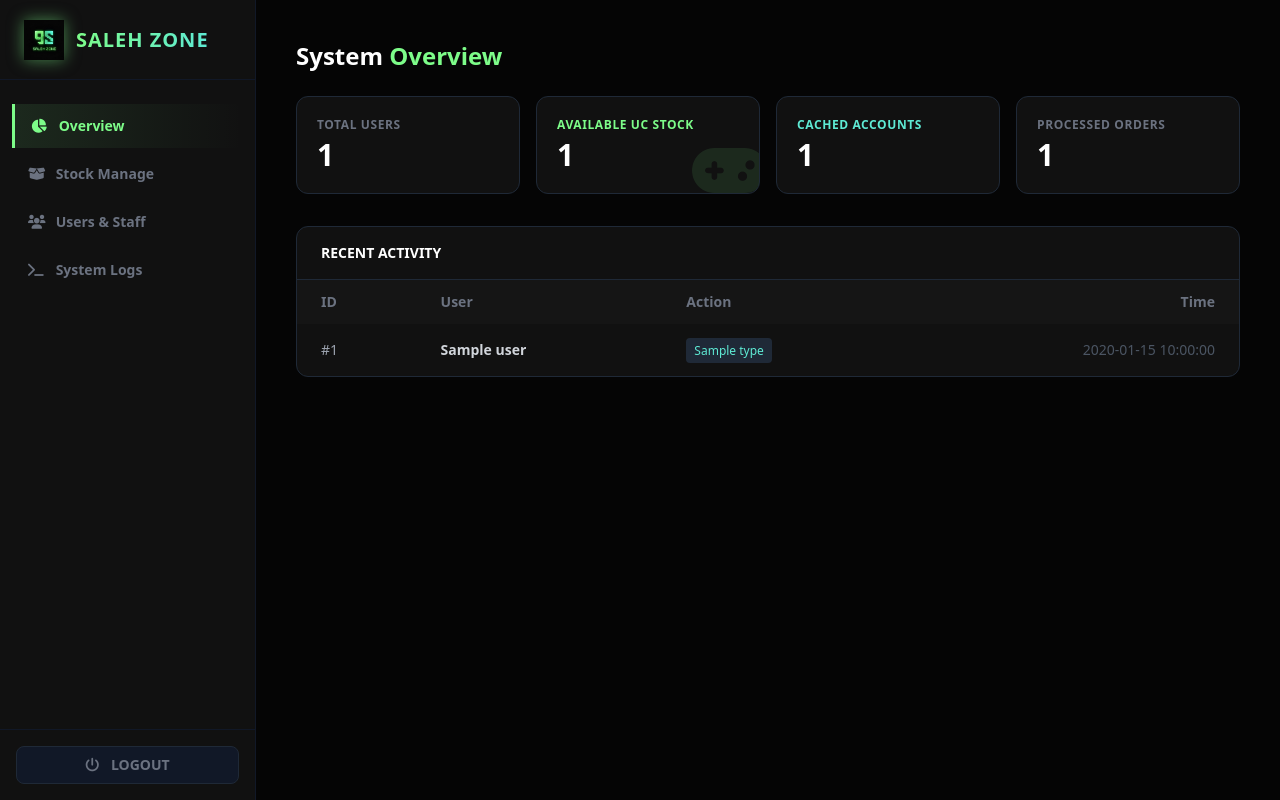
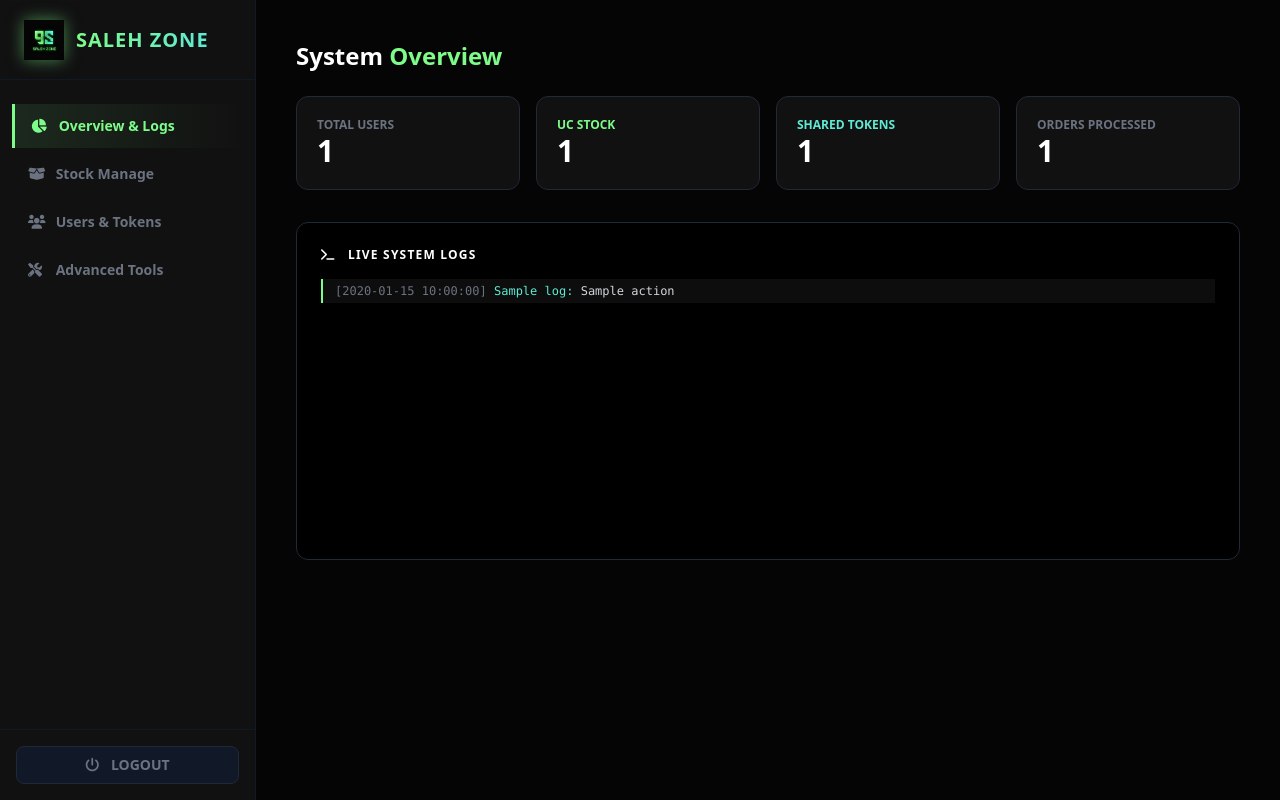
Before and after one commit to abosalehbot-ui/my-bot, a FastAPI app: template templates/index.html in a window 1280 px wide. Run offline with FastAPI, Linux system fonts and the light colour scheme; the template is opened without the code that fills it: most values are stand-ins (such as "Sample title", 1, 10 or a date in 2020); some libraries are stand-ins or nearby versions.

Commit message:
Update index.html

```diff
--- a/templates/index.html
+++ b/templates/index.html
@@ -3,20 +3,12 @@
 <head>
     <meta charset="UTF-8">
     <meta name="viewport" content="width=device-width, initial-scale=1.0">
-    <title>Dashboard - SalehZone</title>
+    <title>Saleh Zone - Admin</title>
     <script src="https://cdn.tailwindcss.com"></script>
     <link href="https://cdnjs.cloudflare.com/ajax/libs/font-awesome/6.0.0/css/all.min.css" rel="stylesheet">
-    <script>
-        tailwind.config = {
-            theme: { extend: { colors: { szgreen: '#7dfc89', szcyan: '#5eead4', darkbg: '#050505', panelbg: '#111' } } }
-        }
-    </script>
+    <script>tailwind.config={theme:{extend:{colors:{szgreen:'#7dfc89',szcyan:'#5eead4',darkbg:'#050505',panelbg:'#111'}}}}</script>
     <style>
-        /* شريط التمرير الأنيق */
-        ::-webkit-scrollbar { width: 6px; }
-        ::-webkit-scrollbar-track { background: #050505; }
-        ::-webkit-scrollbar-thumb { background: #333; border-radius: 10px; }
-        ::-webkit-scrollbar-thumb:hover { background: #7dfc89; }
+        ::-webkit-scrollbar { width: 6px; } ::-webkit-scrollbar-track { background: #050505; } ::-webkit-scrollbar-thumb { background: #333; border-radius: 10px; }
         .nav-active { background: linear-gradient(90deg, rgba(125,252,137,0.1) 0%, transparent 100%); border-left: 3px solid #7dfc89; color: #7dfc89; }
     </style>
 </head>
@@ -25,14 +17,14 @@
     <aside class="w-64 bg-panelbg border-r border-gray-900 flex flex-col justify-between hidden md:flex">
         <div>
             <div class="h-20 flex items-center px-6 border-b border-gray-900">
-                <img src="/static/logo.png" alt="9S" class="h-10 mr-3 drop-shadow-[0_0_8px_rgba(125,252,137,0.5)]" onerror="this.src='https://via.placeholder.com/40/050505/7dfc89?text=9S'">
+                <img src="/static/logo.png" alt="9S" class="h-10 mr-3 drop-shadow-[0_0_8px_rgba(125,252,137,0.5)]">
                 <span class="text-xl font-black tracking-wider text-transparent bg-clip-text bg-gradient-to-r from-szgreen to-szcyan">SALEH ZONE</span>
             </div>
             <nav class="mt-6 flex flex-col gap-1 px-3">
-                <button onclick="switchTab('overview')" id="btn-overview" class="nav-active text-left px-4 py-3 rounded-r-lg text-sm font-semibold hover:text-white transition"><i class="fas fa-chart-pie w-6"></i> Overview</button>
+                <button onclick="switchTab('overview')" id="btn-overview" class="nav-active text-left px-4 py-3 rounded-r-lg text-sm font-semibold hover:text-white transition"><i class="fas fa-chart-pie w-6"></i> Overview & Logs</button>
                 <button onclick="switchTab('stock')" id="btn-stock" class="text-gray-500 text-left px-4 py-3 rounded-r-lg text-sm font-semibold hover:text-white transition"><i class="fas fa-box-open w-6"></i> Stock Manage</button>
-                <button onclick="switchTab('users')" id="btn-users" class="text-gray-500 text-left px-4 py-3 rounded-r-lg text-sm font-semibold hover:text-white transition"><i class="fas fa-users w-6"></i> Users & Staff</button>
-                <button onclick="switchTab('logs')" id="btn-logs" class="text-gray-500 text-left px-4 py-3 rounded-r-lg text-sm font-semibold hover:text-white transition"><i class="fas fa-terminal w-6"></i> System Logs</button>
+                <button onclick="switchTab('users')" id="btn-users" class="text-gray-500 text-left px-4 py-3 rounded-r-lg text-sm font-semibold hover:text-white transition"><i class="fas fa-users w-6"></i> Users & Tokens</button>
+                <button onclick="switchTab('tools')" id="btn-tools" class="text-gray-500 text-left px-4 py-3 rounded-r-lg text-sm font-semibold hover:text-white transition"><i class="fas fa-tools w-6"></i> Advanced Tools</button>
             </nav>
         </div>
         <div class="p-4 border-t border-gray-900">
@@ -40,110 +32,73 @@
         </div>
     </aside>
 
-    <main class="flex-1 flex flex-col h-screen overflow-y-auto">
-        <header class="h-16 bg-panelbg border-b border-gray-900 flex items-center justify-between px-6 md:hidden">
-            <span class="text-lg font-black text-szgreen">SALEH ZONE</span>
-            <a href="/logout" class="text-gray-500"><i class="fas fa-power-off"></i></a>
-        </header>
-
-        <div class="p-6 md:p-10 w-full max-w-7xl mx-auto">
+    <main class="flex-1 flex flex-col h-screen overflow-y-auto p-6 md:p-10">
 
         <div id="tab-overview" class="tab-content block">
             <h2 class="text-2xl font-bold text-white mb-6">System <span class="text-szgreen">Overview</span></h2>
             <div class="grid grid-cols-2 lg:grid-cols-4 gap-4 mb-8">
-                    <div class="bg-panelbg border border-gray-800 p-5 rounded-xl"><div class="text-gray-500 text-xs font-bold mb-1 uppercase tracking-wider">Total Users</div><div class="text-3xl font-black text-white">{{ users_count }}</div></div>
-                    <div class="bg-panelbg border border-gray-800 p-5 rounded-xl relative overflow-hidden">
-                        <div class="text-szgreen text-xs font-bold mb-1 uppercase tracking-wider">Available UC Stock</div>
-                        <div class="text-3xl font-black text-white">{{ stock_count }}</div>
-                        <i class="fas fa-gamepad absolute -bottom-2 -right-2 text-6xl text-szgreen opacity-10"></i>
-                    </div>
-                    <div class="bg-panelbg border border-gray-800 p-5 rounded-xl"><div class="text-szcyan text-xs font-bold mb-1 uppercase tracking-wider">Cached Accounts</div><div class="text-3xl font-black text-white">{{ cached_count }}</div></div>
-                    <div class="bg-panelbg border border-gray-800 p-5 rounded-xl"><div class="text-gray-500 text-xs font-bold mb-1 uppercase tracking-wider">Processed Orders</div><div class="text-3xl font-black text-white">{{ orders_count }}</div></div>
+                <div class="bg-panelbg border border-gray-800 p-5 rounded-xl"><div class="text-gray-500 text-xs font-bold uppercase">Total Users</div><div class="text-3xl font-black text-white">{{ users_count }}</div></div>
+                <div class="bg-panelbg border border-gray-800 p-5 rounded-xl"><div class="text-szgreen text-xs font-bold uppercase">UC Stock</div><div class="text-3xl font-black text-white">{{ stock_count }}</div></div>
+                <div class="bg-panelbg border border-gray-800 p-5 rounded-xl"><div class="text-szcyan text-xs font-bold uppercase">Shared Tokens</div><div class="text-3xl font-black text-white">{{ shared_tokens_count }}</div></div>
+                <div class="bg-panelbg border border-gray-800 p-5 rounded-xl"><div class="text-gray-500 text-xs font-bold uppercase">Orders Processed</div><div class="text-3xl font-black text-white">{{ orders_count }}</div></div>
             </div>
 
-                <div class="bg-panelbg border border-gray-800 rounded-xl overflow-hidden">
-                    <div class="px-6 py-4 border-b border-gray-800"><h3 class="font-bold text-white uppercase text-sm">Recent Activity</h3></div>
-                    <table class="w-full text-left text-sm">
-                        <thead class="bg-[#151515] text-gray-500"><tr><th class="px-6 py-3">ID</th><th class="px-6 py-3">User</th><th class="px-6 py-3">Action</th><th class="px-6 py-3 text-right">Time</th></tr></thead>
-                        <tbody class="divide-y divide-gray-900">
-                            {% for order in recent_orders %}
-                            <tr class="hover:bg-gray-900/50">
-                                <td class="px-6 py-4 text-gray-400">#{{ order._id }}</td>
-                                <td class="px-6 py-4 font-bold text-gray-300">{{ order.user }}</td>
-                                <td class="px-6 py-4"><span class="px-2 py-1 rounded text-xs bg-gray-800 text-szcyan">{{ order.type }}</span></td>
-                                <td class="px-6 py-4 text-right text-gray-600">{{ order.date }}</td>
-                            </tr>
-                            {% endfor %}
-                        </tbody>
-                    </table>
+            <div class="bg-black border border-gray-800 rounded-xl p-6 relative overflow-hidden">
+                <h3 class="text-white font-bold mb-4 uppercase text-xs tracking-widest text-szcyan"><i class="fas fa-terminal mr-2"></i> Live System Logs</h3>
+                <div class="h-64 overflow-y-auto font-mono text-xs space-y-2 pb-10">
+                    {% for log in logs %}
+                    <div class="border-l-2 border-szgreen pl-3 py-1 bg-white/5">
+                        <span class="text-gray-500">[{{ log.time }}]</span> <span class="text-szcyan">{{ log.name }}:</span> <span class="text-gray-300">{{ log.action }}</span>
                     </div>
-            </div>
-
-            <div id="tab-stock" class="tab-content hidden">
-                <h2 class="text-2xl font-bold text-white mb-6">Stock <span class="text-szcyan">Management</span></h2>
-
-                <div class="grid grid-cols-3 lg:grid-cols-6 gap-3 mb-8">
-                    {% for cat, count in stock_details.items() %}
-                    <div class="bg-panelbg border border-gray-800 p-4 rounded-xl text-center">
-                        <div class="text-xl font-black text-white mb-1">{{ cat }}</div>
-                        <div class="text-xs text-gray-500 uppercase">UC Count: <span class="text-szgreen">{{ count }}</span></div>
-                    </div>
+                    {% else %}
+                    <p class="text-gray-500">Waiting for system activity...</p>
                     {% endfor %}
                 </div>
-
-                <div class="bg-panelbg border border-gray-800 rounded-xl p-6 max-w-2xl">
-                    <h3 class="font-bold text-white mb-4"><i class="fas fa-plus-circle text-szgreen mr-2"></i>Add New Stock</h3>
-                    <form action="/api/add_stock" method="POST">
-                        <div class="grid grid-cols-2 gap-4 mb-4">
-                            <div>
-                                <label class="block text-gray-500 text-xs mb-2 uppercase">Select Category</label>
-                                <select name="category" class="w-full bg-[#0a0a0a] border border-gray-800 text-white p-3 rounded-lg focus:outline-none focus:border-szcyan">
-                                    <option value="60">60 UC</option><option value="325">325 UC</option>
-                                    <option value="660">660 UC</option><option value="1800">1800 UC</option>
-                                    <option value="3850">3850 UC</option><option value="8100">8100 UC</option>
-                                </select>
-                            </div>
-                        </div>
-                        <div class="mb-4">
-                            <label class="block text-gray-500 text-xs mb-2 uppercase">Paste Codes (One per line)</label>
-                            <textarea name="codes" rows="5" class="w-full bg-[#0a0a0a] border border-gray-800 text-white p-3 rounded-lg focus:outline-none focus:border-szcyan font-mono text-sm" placeholder="code1\ncode2..." required></textarea>
-                        </div>
-                        <button type="submit" class="bg-szgreen text-black font-bold py-2 px-6 rounded-lg hover:bg-white transition"><i class="fas fa-upload mr-2"></i> Upload Stock</button>
-                    </form>
             </div>
         </div>
 
         <div id="tab-users" class="tab-content hidden">
-                <div class="flex justify-between items-center mb-6">
-                    <h2 class="text-2xl font-bold text-white">Manage <span class="text-szgreen">Users</span></h2>
+            <h2 class="text-2xl font-bold text-white mb-6">Users & <span class="text-szcyan">Tokens Pool</span></h2>
+
+            <div class="grid grid-cols-1 lg:grid-cols-3 gap-6 mb-8">
+                <div class="bg-panelbg border border-gray-800 p-6 rounded-xl lg:col-span-1">
+                    <div class="flex justify-between items-center mb-4">
+                        <h3 class="font-bold text-white uppercase text-sm text-szcyan"><i class="fas fa-users mr-2"></i> Shared Tokens</h3>
+                        <form action="/api/clear_shared_tokens" method="POST"><button class="text-red-500 text-xs"><i class="fas fa-trash"></i> Clear</button></form>
                     </div>
-
-                <div class="grid grid-cols-1 lg:grid-cols-3 gap-6">
-                    <div class="bg-panelbg border border-gray-800 rounded-xl p-6 lg:col-span-1 h-fit">
-                        <h3 class="font-bold text-white mb-4">Add New User</h3>
-                        <form action="/api/add_user" method="POST">
-                            <input type="number" name="user_id" placeholder="Telegram ID" required class="w-full bg-[#0a0a0a] border border-gray-800 text-white p-3 rounded-lg mb-3">
-                            <input type="text" name="name" placeholder="Name" required class="w-full bg-[#0a0a0a] border border-gray-800 text-white p-3 rounded-lg mb-3">
-                            <select name="role" class="w-full bg-[#0a0a0a] border border-gray-800 text-white p-3 rounded-lg mb-4">
-                                <option value="user">Regular User</option>
-                                <option value="employee">Employee / Staff</option>
-                            </select>
-                            <button type="submit" class="w-full bg-szcyan text-black font-bold py-3 rounded-lg hover:bg-white transition">Create User</button>
+                    <p class="text-xs text-gray-500 mb-4">Available for Employees automatically when personal tokens run out. (Count: {{ shared_tokens_count }})</p>
+                    <form action="/api/add_shared_tokens" method="POST">
+                        <textarea name="tokens" rows="4" class="w-full bg-[#0a0a0a] border border-gray-800 text-white p-3 rounded-lg mb-3 text-xs font-mono" placeholder="Paste shared tokens..."></textarea>
+                        <button class="w-full bg-szcyan text-black font-bold py-2 rounded-lg">Add to Shared Pool</button>
                     </form>
                 </div>
 
                 <div class="bg-panelbg border border-gray-800 rounded-xl overflow-hidden lg:col-span-2">
+                    <div class="px-6 py-4 border-b border-gray-800"><h3 class="font-bold text-white uppercase text-sm">User Personal Tokens</h3></div>
+                    <div class="overflow-x-auto h-80 overflow-y-auto">
                         <table class="w-full text-left text-sm">
-                            <thead class="bg-[#151515] text-gray-500"><tr><th class="px-6 py-3">ID</th><th class="px-6 py-3">Name</th><th class="px-6 py-3">Role</th><th class="px-6 py-3">Tokens</th></tr></thead>
+                            <thead class="bg-[#151515] text-gray-500 sticky top-0"><tr><th class="px-4 py-3">ID / Name</th><th class="px-4 py-3">Role</th><th class="px-4 py-3">Add Tokens</th></tr></thead>
                             <tbody class="divide-y divide-gray-900">
                                 {% for u in all_users %}
                                 <tr class="hover:bg-gray-900/50">
-                                    <td class="px-6 py-4 text-gray-400 font-mono">{{ u._id }}</td>
-                                    <td class="px-6 py-4 font-bold text-white">{{ u.name }}</td>
-                                    <td class="px-6 py-4">
-                                        <span class="px-2 py-1 rounded text-xs {% if u.role == 'admin' %}bg-red-900 text-red-300{% elif u.role == 'employee' %}bg-szcyan/20 text-szcyan{% else %}bg-gray-800 text-gray-400{% endif %} uppercase tracking-wider">{{ u.role }}</span>
+                                    <td class="px-4 py-3">
+                                        <div class="font-bold text-white">{{ u.name }}</div>
+                                        <div class="text-xs text-gray-500">{{ u._id }} | Tokens: {{ u.tokens|length }}</div>
                                     </td>
-                                    <td class="px-6 py-4 text-gray-500"><i class="fas fa-key mr-1"></i> {{ u.tokens|length }}</td>
+                                    <td class="px-4 py-3">
+                                        <form action="/api/user_action" method="POST">
+                                            <input type="hidden" name="user_id" value="{{ u._id }}">
+                                            <input type="hidden" name="action" value="toggle_role">
+                                            <button class="px-2 py-1 rounded text-xs {% if u.role == 'admin' %}bg-red-900 text-red-300{% elif u.role == 'employee' %}bg-szcyan/20 text-szcyan{% else %}bg-gray-800 text-gray-400{% endif %} hover:opacity-75">{{ u.role }}</button>
+                                        </form>
+                                    </td>
+                                    <td class="px-4 py-3">
+                                        <form action="/api/add_user_tokens" method="POST" class="flex gap-2">
+                                            <input type="hidden" name="user_id" value="{{ u._id }}">
+                                            <input type="text" name="tokens" placeholder="Token..." required class="w-full bg-black border border-gray-700 text-white px-2 py-1 rounded text-xs focus:border-szgreen outline-none">
+                                            <button class="bg-gray-800 text-white px-3 py-1 rounded hover:bg-szgreen hover:text-black transition">+</button>
+                                        </form>
+                                    </td>
                                 </tr>
                                 {% endfor %}
                             </tbody>
@@ -151,32 +106,79 @@
                     </div>
                 </div>
             </div>
+        </div>
 
-            <div id="tab-logs" class="tab-content hidden">
-                <h2 class="text-2xl font-bold text-white mb-6">System <span class="text-gray-400">Logs</span></h2>
-                <div class="bg-black border border-gray-800 rounded-xl p-6 font-mono text-sm text-szgreen h-[500px] overflow-y-auto">
-                    <p class="text-gray-500">-- Logs functionality will be fully connected here --</p>
-                    <p>> System running smoothly...</p>
-                    <p>> Connected to MongoDB securely.</p>
+        <div id="tab-tools" class="tab-content hidden">
+            <h2 class="text-2xl font-bold text-white mb-6">Advanced <span class="text-szgreen">Tools</span></h2>
+
+            <div class="grid grid-cols-1 md:grid-cols-2 gap-6">
+                <div class="bg-panelbg border border-gray-800 p-6 rounded-xl">
+                    <h3 class="font-bold text-white uppercase text-sm mb-4"><i class="fas fa-search text-szgreen mr-2"></i> Global Search</h3>
+                    <div class="flex gap-2 mb-4">
+                        <input type="text" id="search-input" placeholder="Order ID, User ID, or UC Code..." class="flex-1 bg-[#0a0a0a] border border-gray-800 text-white p-3 rounded-lg focus:outline-none focus:border-szgreen">
+                        <button onclick="performSearch()" class="bg-szgreen text-black font-bold px-6 rounded-lg hover:bg-white"><i class="fas fa-search"></i></button>
+                    </div>
+                    <div id="search-result" class="bg-black border border-gray-800 rounded-lg p-4 text-sm font-mono text-szcyan whitespace-pre-wrap hidden"></div>
+                </div>
+
+                <div class="bg-panelbg border border-gray-800 p-6 rounded-xl flex flex-col justify-center items-center text-center">
+                    <i class="fas fa-hammer text-4xl mb-4 {% if maintenance %}text-red-500{% else %}text-gray-600{% endif %}"></i>
+                    <h3 class="font-bold text-white uppercase text-lg mb-2">Bot Maintenance</h3>
+                    <p class="text-sm text-gray-500 mb-6">Lock the bot for all users except admins.</p>
+                    <button onclick="toggleMaintenance()" class="py-3 px-8 rounded-lg font-bold transition {% if maintenance %}bg-red-900 text-red-300 border border-red-900{% else %}bg-gray-800 text-white hover:bg-szgreen hover:text-black{% endif %}">
+                        {% if maintenance %}TURN MAINTENANCE OFF{% else %}TURN MAINTENANCE ON{% endif %}
+                    </button>
+                </div>
             </div>
         </div>
 
+        <div id="tab-stock" class="tab-content hidden">
+            <h2 class="text-2xl font-bold text-white mb-6">Stock <span class="text-szcyan">Management</span></h2>
+            <div class="grid grid-cols-3 lg:grid-cols-6 gap-3 mb-8">
+                {% for cat, count in stock_details.items() %}
+                <div class="bg-panelbg border border-gray-800 p-4 rounded-xl text-center">
+                    <div class="text-xl font-black text-white mb-1">{{ cat }}</div>
+                    <div class="text-xs text-gray-500 uppercase">Count: <span class="text-szgreen">{{ count }}</span></div>
                 </div>
+                {% endfor %}
+            </div>
+            <div class="bg-panelbg border border-gray-800 rounded-xl p-6 max-w-2xl">
+                <form action="/api/add_stock" method="POST">
+                    <select name="category" class="w-full bg-[#0a0a0a] border border-gray-800 text-white p-3 rounded-lg focus:outline-none focus:border-szcyan mb-4">
+                        <option value="60">60 UC</option><option value="325">325 UC</option>
+                        <option value="660">660 UC</option><option value="1800">1800 UC</option>
+                        <option value="3850">3850 UC</option><option value="8100">8100 UC</option>
+                    </select>
+                    <textarea name="codes" rows="5" class="w-full bg-[#0a0a0a] border border-gray-800 text-white p-3 rounded-lg focus:outline-none focus:border-szcyan font-mono text-sm mb-4" placeholder="Paste codes here..."></textarea>
+                    <button class="bg-szgreen text-black font-bold py-2 px-6 rounded-lg w-full">Add Stock</button>
+                </form>
+            </div>
+        </div>
+
     </main>
 
     <script>
-        // سكريبت بسيط للتبديل بين القوائم بدون تحميل الصفحة
         function switchTab(tabId) {
             document.querySelectorAll('.tab-content').forEach(el => el.classList.add('hidden'));
             document.getElementById('tab-' + tabId).classList.remove('hidden');
+            document.querySelectorAll('[id^="btn-"]').forEach(el => { el.classList.remove('nav-active', 'text-white'); el.classList.add('text-gray-500'); });
+            document.getElementById('btn-' + tabId).classList.add('nav-active', 'text-white');
+        }
 
-            document.querySelectorAll('[id^="btn-"]').forEach(el => {
-                el.classList.remove('nav-active', 'text-white');
-                el.classList.add('text-gray-500');
-            });
-            let activeBtn = document.getElementById('btn-' + tabId);
-            activeBtn.classList.add('nav-active', 'text-white');
-            activeBtn.classList.remove('text-gray-500');
+        async function toggleMaintenance() {
+            await fetch('/api/toggle_maintenance', {method: 'POST'});
+            location.reload();
+        }
+
+        async function performSearch() {
+            const query = document.getElementById('search-input').value;
+            if(!query) return;
+            const resBox = document.getElementById('search-result');
+            const fd = new FormData(); fd.append("query", query);
+            const res = await fetch('/api/search', {method: 'POST', body: fd});
+            const data = await res.json();
+            resBox.classList.remove('hidden');
+            resBox.innerText = data.result;
         }
     </script>
 </body>
```
Lines whose indentation alone changed are shown as unchanged.
